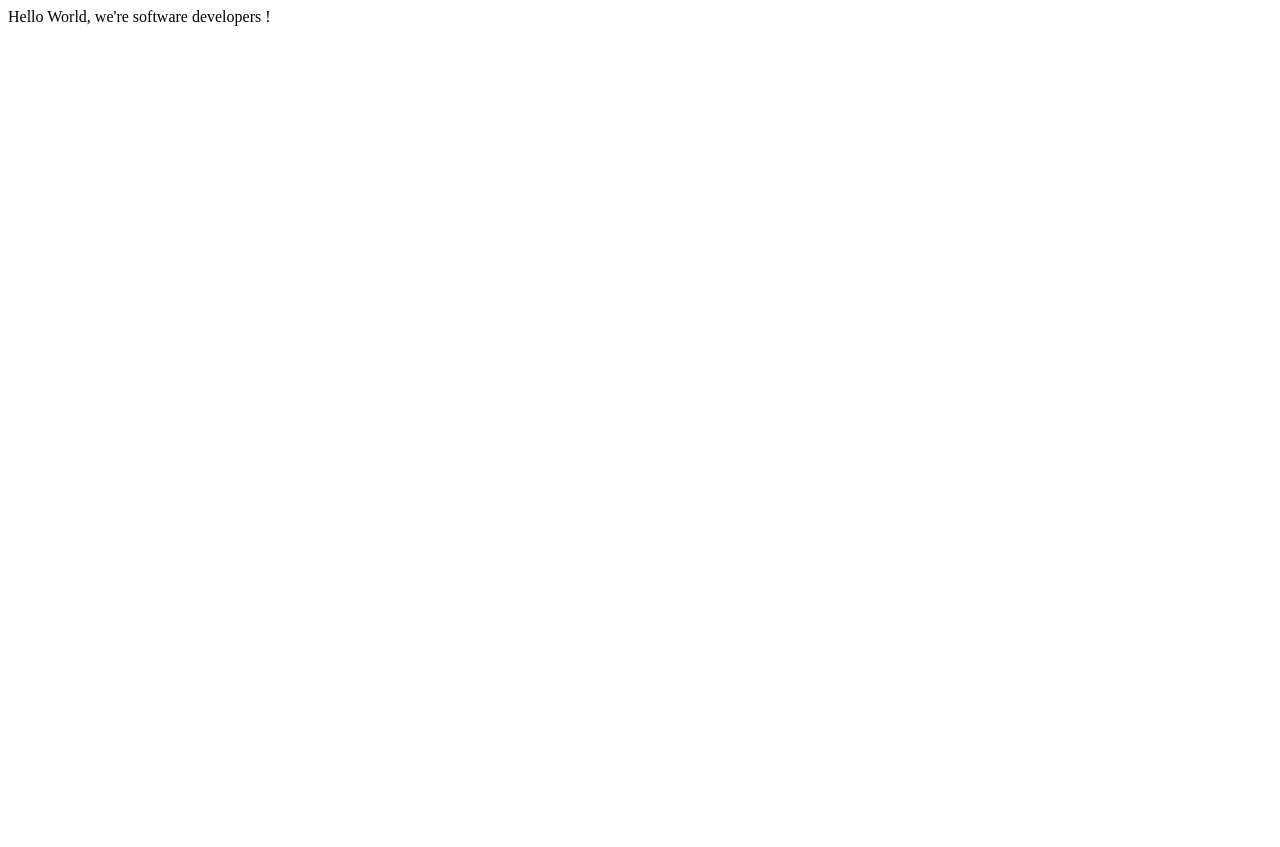
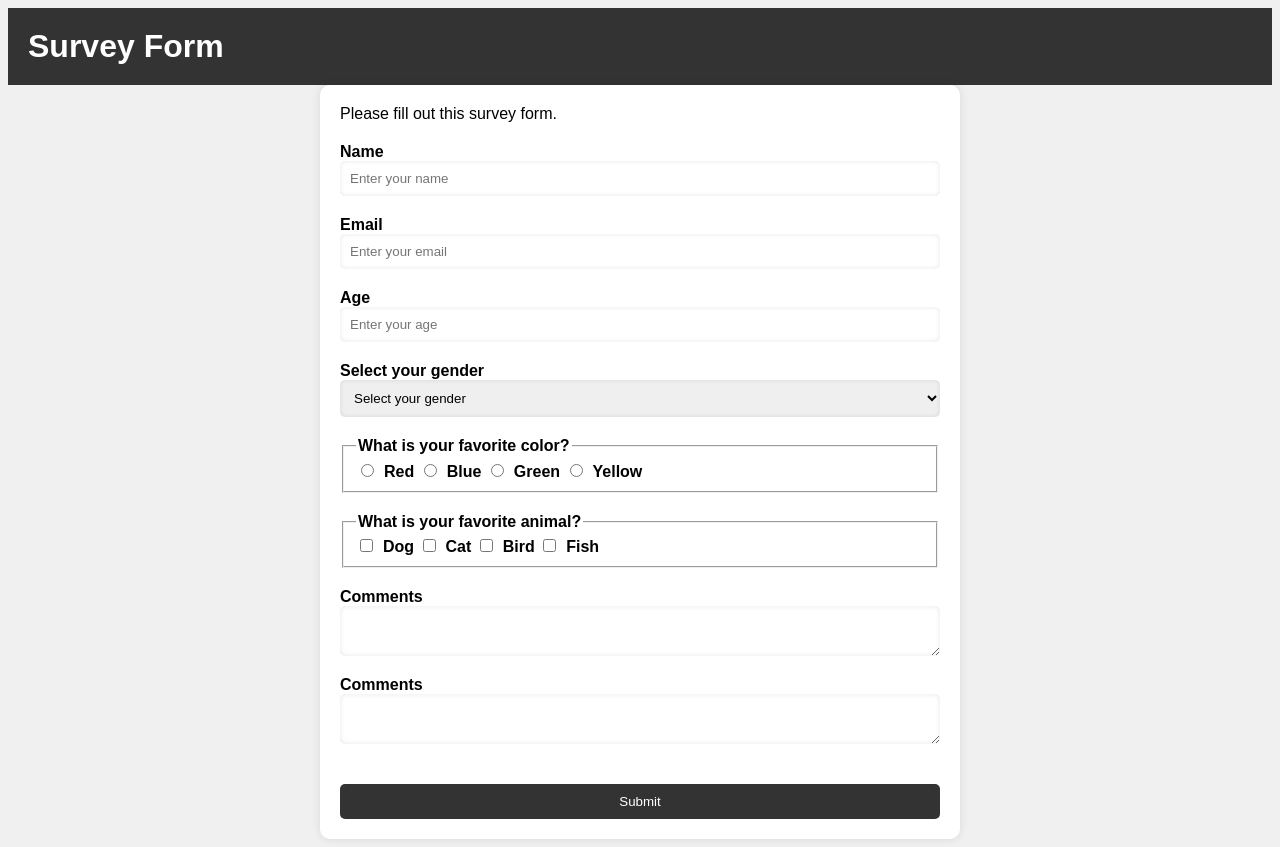
Before and after one commit to Nigeltnt/Nigel-Antare, a plain HTML site: page index.html in a window 1280 px wide. Before the commit the page ends 800 px from the top, so only its background shows below. Drawn offline with Linux system fonts and the light colour scheme; files that its build step writes are made by us from their sources.

Commit message:
SurveyForm

```diff
--- a/css/style.css
+++ b/css/style.css
@@ -0,0 +1,93 @@
+body {
+    font-family: Arial, sans-serif;
+    background-color: #f0f0f0;
+  }
+
+  header {
+    background-color: #333;
+    padding: 20px;
+  }
+
+  h1 {
+    color: #fff;
+    margin: 0;
+  }
+
+  main {
+    max-width: 600px;
+    margin: 0 auto;
+    padding: 20px;
+    background-color: #fff;
+    border-radius: 10px;
+    box-shadow: 0 0 10px rgba(0, 0, 0, 0.1);
+  }
+
+  p {
+    margin: 0 0 20px;
+  }
+
+  form {
+    display: flex;
+    flex-direction: column;
+  }
+
+  label {
+    font-weight: bold;
+  }
+
+  input[type="text"],
+  input[type="email"],
+  input[type="number"],
+  select,
+  textarea {
+    margin-bottom: 20px;
+    padding: 10px;
+    border-radius: 5px;
+    border: none;
+    box-shadow: inset 0 0 5px rgba(0, 0, 0, 0.1);
+  }
+
+  input[type="text"]:focus,
+  input[type="email"]:focus,
+  input[type="number"]:focus,
+  select:focus,
+  textarea:focus {
+    outline: none;
+    box-shadow: inset 0 0 5px rgba(0, 0, 0, 0.2);
+  }
+
+  select {
+    cursor: pointer;
+  }
+
+  fieldset {
+    margin-bottom: 20px;
+  }
+
+  legend {
+    font-weight: bold;
+  }
+
+  input[type="radio"],
+  input[type="checkbox"] {
+    margin-right: 10px;
+  }
+
+  button {
+    margin-top: 20px;
+    padding: 10px;
+    border-radius: 5px;
+    border: none;
+    background-color: #333;
+    color: #fff;
+    cursor: pointer;
+  }
+
+  button:hover {
+    background-color: #555;
+  }
+
+  button:focus {
+    outline: none;
+    box-shadow: 0 0 5px rgba(0, 0, 0, 0.2);
+  }
--- a/index.html
+++ b/index.html
@@ -1,28 +1,50 @@
 <!DOCTYPE html>
-<html lang="en">
+<html>
   <head>
-    <meta charset="UTF-8">
-    <title>Fork Me! FCC: Test Suite Template</title>
-    <link rel="stylesheet" href="css/style.css">
+    <meta charset="utf-8">
+    <title>Survey Form</title>
+    <link rel="stylesheet" href="style.css">
   </head>
-
   <body>
-    <script src="https://cdn.freecodecamp.org/testable-projects-fcc/v1/bundle.js"></script>
-
-    Hello World, we're software developers !
-
-    <!--
-
-    Hello Camper!
-
-    For now, the test suite only works in Chrome!
-    Please read the README below in the JS Editor before beginning.
-    Feel free to delete this message once you have read it.
-    Good luck and Happy Coding!
-
-    - The freeCodeCamp Team
-
-    -->
-    <script  src="js/index.js"></script>
+    <header>
+      <h1 id="title">Survey Form</h1>
+    </header>
+    <main>
+      <p id="description">Please fill out this survey form.</p>
+      <form id="survey-form">
+        <label for="name" id="name-label">Name</label>
+        <input type="text" id="name" name="name" placeholder="Enter your name" required>
+        <label for="email" id="email-label">Email</label>
+        <input type="email" id="email" name="email" placeholder="Enter your email" required>
+        <label for="number" id="number-label">Age</label>
+        <input type="number" id="number" name="age" placeholder="Enter your age" min="18" max="120" required>
+        <label for="dropdown">Select your gender</label>
+        <select id="dropdown" name="gender" required>
+          <option value="" disabled selected>Select your gender</option>
+          <option value="male">Male</option>
+          <option value="female">Female</option>
+          <option value="other">Other</option>
+        </select>
+        <fieldset>
+          <legend>What is your favorite color?</legend>
+          <label><input type="radio" name="color" value="red">Red</label>
+          <label><input type="radio" name="color" value="blue">Blue</label>
+          <label><input type="radio" name="color" value="green">Green</label>
+          <label><input type="radio" name="color" value="yellow">Yellow</label>
+        </fieldset>
+        <fieldset>
+          <legend>What is your favorite animal?</legend>
+          <label><input type="checkbox" name="animal" value="dog">Dog</label>
+          <label><input type="checkbox" name="animal" value="cat">Cat</label>
+          <label><input type="checkbox" name="animal" value="bird">Bird</label>
+          <label><input type="checkbox" name="animal" value="fish">Fish</label>
+        </fieldset>
+        <label for="comments">Comments</label>
+        <textarea id="comments" name="comments"></textarea>
+        <label for="comments">Comments</label>
+        <textarea id="comments" name="comments"></textarea>
+        <button type="submit" id="submit">Submit</button>
+      </form>
+    </main>
   </body>
 </html>
```
